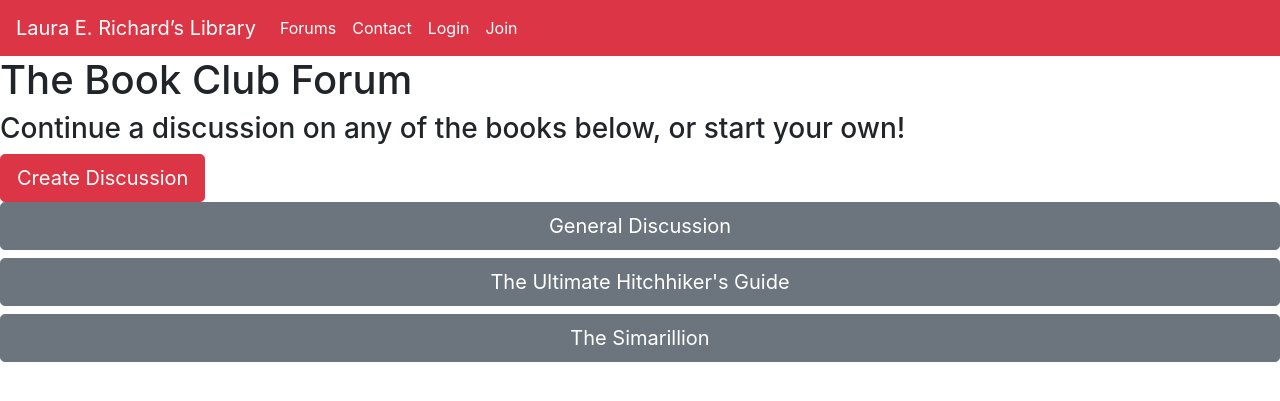
After one commit to ekrings/RichardsLib, a Flask app: template app/templates/forumHome.html in a window 1280 px wide. The commit adds this page. Shown: the top 401 px of the page. Run offline with Flask 2, Linux system fonts and the light colour scheme; the template is opened without the code that fills it, so the values that code supplies are empty; some libraries are stand-ins or nearby versions.

Commit message:
bootstrap

```diff
--- a/app/routes.py
+++ b/app/routes.py
@@ -19,7 +19,7 @@ def forums():
 def contact():
     return render_template('contact.html', title= 'Contact')
 
-@app.route('/forum/<book_title>',  methods=['GET', 'POST'])
+@app.route('/forumHome/<book_title>',  methods=['GET', 'POST'])
 def forum(book_title):
     forum = Forum.query.filter_by(book_title=book_title).first()
 
--- a/app/templates/base.html
+++ b/app/templates/base.html
@@ -19,6 +19,8 @@
             <div class="navbar-nav">
               <a class="nav-link text-white" href="{{ url_for('forums') }}">Forums</a>
               <a class="nav-link text-white" href="{{ url_for('contact') }}">Contact</a>
+              <a class="nav-link text-white text-right" href="#">Login</a>
+              <a class="nav-link text-white text-right" href="#">Join</a>
             </div>
           </div>
 
--- /dev/null
+++ b/app/templates/forumHome.html
@@ -0,0 +1,12 @@
+{% extends "base.html" %}
+
+{% block content %}
+<h1>The Book Club Forum</h1>
+<h3>Continue a discussion on any of the books below, or start your own!</h3>
+<button type="button" class="btn btn-danger btn-lg text-center">Create Discussion</button>
+<br>
+<button type="button" class="btn btn-secondary btn-lg btn-block">General Discussion</button>
+<button type="button" class="btn btn-secondary btn-lg btn-block">The Ultimate Hitchhiker's Guide</button>
+<button type="button" class="btn btn-secondary btn-lg btn-block">The Simarillion</button>
+
+{% endblock %}
--- a/app/templates/index.html
+++ b/app/templates/index.html
@@ -9,7 +9,7 @@
         <p>Saturday & Sunday: 10AM - 1PM</p>
 
     </div>
-    <!--- carousel --->
+<!--- carousel --->
 
     <div id="carouselExampleControls" class="carousel slide" data-ride="carousel">
   <div class="carousel-inner">
```
